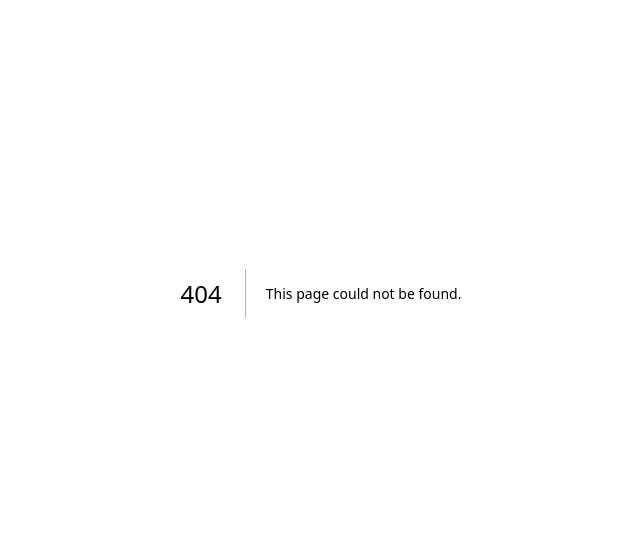
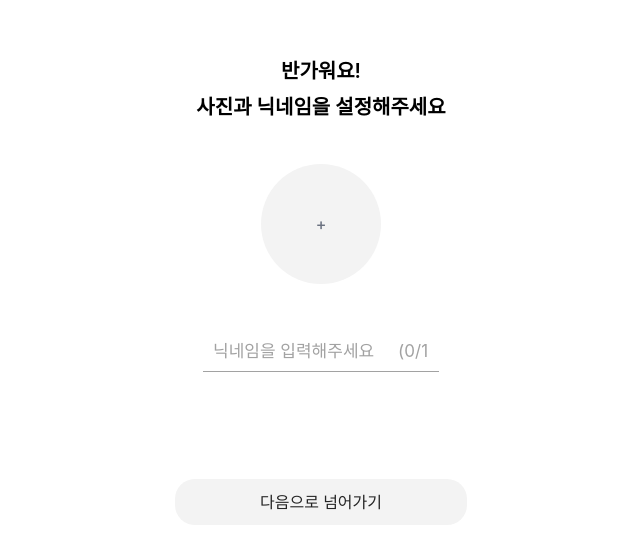
Before and after one commit to team-gugi/frontend, a Next.js app: page /profile in a window 1280 px wide. Before the commit this address had no page. Shown: the part 107-656 px from the top of the page, without its empty margins (319-959 px from the left). Built offline with nearby package versions, Linux system fonts and the light colour scheme; a web font is replaced by a local one.

Commit message:
Feat : 프로필 설정 step 1 프로필 이미지 및 닉네임

```diff
--- /dev/null
+++ b/app/profile/components/ProfileStep1.tsx
@@ -0,0 +1,86 @@
+import React, { useState } from 'react';
+
+const ProfileStep1 = ({ onNext }: { onNext: () => void }) => {
+  const [nickname, setNickname] = useState<string>('');
+  const [photo, setPhoto] = useState<string | null>(null);
+
+  const handleNicknameChange = (e: React.ChangeEvent<HTMLInputElement>) => {
+    const value = e.target.value;
+    if (value.length <= 15) setNickname(value);
+  };
+
+  const handlePhotoUpload = (e: React.ChangeEvent<HTMLElement>) => {
+    const file = (e.target as HTMLInputElement).files?.[0];
+    if (file) {
+      const reader = new FileReader();
+      reader.onloadend = () => {
+        setPhoto(reader.result as string);
+      };
+      reader.readAsDataURL(file);
+    }
+
+    console.log(file); // 파일 확인
+  };
+
+  return (
+    <div className="flex flex-col items-center w-full gap-47">
+      {/* 페이지 상단 타이틀     */}
+      <div className="flex flex-col items-center w-full gap-16">
+        <p className="text-20 font-semibold">반가워요!</p>
+        <p className="text-20 font-semibold">사진과 닉네임을 설정해주세요</p>
+      </div>
+
+      {/* 프로필 사진 업로드 */}
+      <div className="relative">
+        <label
+          htmlFor="photo-upload"
+          className="flex items-center justify-center w-120 h-120 rounded-full bg-SemiWhite cursor-pointer overflow-hidden"
+        >
+          {photo ? (
+            <img
+              src={photo}
+              alt="Uploaded"
+              className="w-full h-full object-cover"
+            />
+          ) : (
+            <span className="text-gray-500">+</span>
+          )}
+        </label>
+
+        <input
+          id="photo-upload"
+          type="file"
+          accept="image/*"
+          className="hidden"
+          onChange={handlePhotoUpload}
+        />
+      </div>
+
+      {/* 닉네임 입력창 */}
+      <div className="w-full flex items-center justify-center">
+        <input
+          type="text"
+          value={nickname}
+          placeholder="닉네임을 입력해주세요     (0/15)"
+          onChange={handleNicknameChange}
+          className="w-[236px] px-10 py-10 text-17 text-center font-normal border-b-1 border-Gray outline-none placeholder:text-Gray focus:border-MainColor text-MainColor"
+        />
+        {/* <p className="text-sm text-MainColor mt-2">{nickname.length}/15</p> */}
+      </div>
+
+      {/* 다음으로 넘어가기 버튼 */}
+      <button
+        onClick={onNext}
+        disabled={!nickname || !photo}
+        className={`mt-60 px-85 py-15 rounded-[20px] ${
+          nickname && photo
+            ? 'bg-MainColor text-White'
+            : 'bg-SemiWhite text-SemiBlack cursor-not-allowed'
+        }`}
+      >
+        다음으로 넘어가기
+      </button>
+    </div>
+  );
+};
+export default ProfileStep1;
--- /dev/null
+++ b/app/profile/page.tsx
@@ -0,0 +1,22 @@
+'use client';
+import React, { useState } from 'react';
+
+import ProfileStep1 from './components/ProfileStep1';
+
+export default function ProfilePage() {
+  const [step, setStep] = useState(1);
+
+  const handleNextStep = () => {
+    setStep((prevStep) => prevStep + 1);
+  };
+
+  const handlePrevStep = () => {
+    setStep((prevStep) => Math.max(prevStep - 1, 1));
+  };
+
+  return (
+    <div className="flex flex-col items-center justify-center min-h-screen p-4">
+      {step === 1 && <ProfileStep1 onNext={handleNextStep} />}
+    </div>
+  );
+}
```
